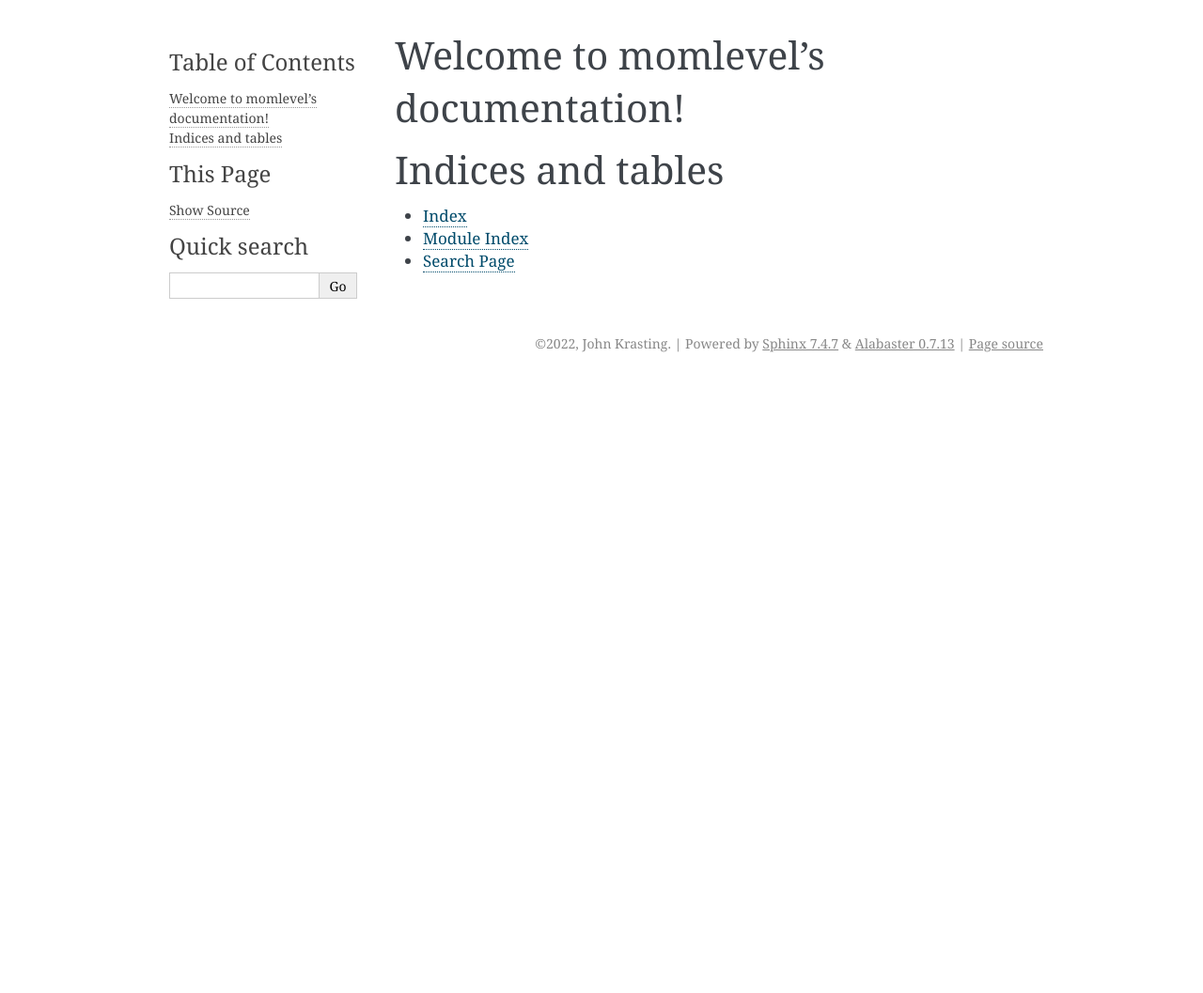
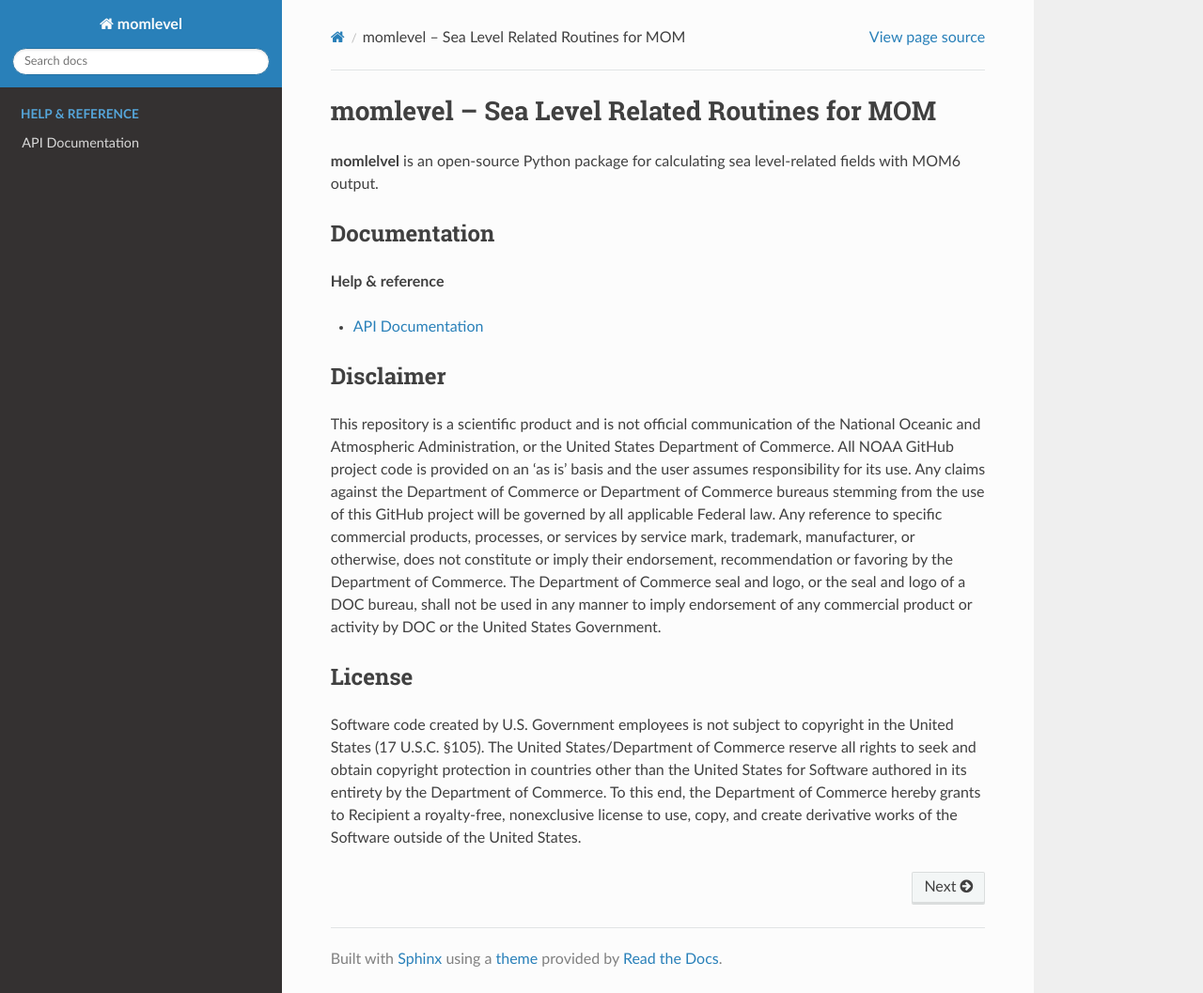
Before and after one commit to jkrasting/momlevel, a Sphinx documentation site: the page built from docs/source/index.rst, in a window 1280 px wide and 1057 px high. Shown: the whole window at 94% size. Built offline with Sphinx 7.4.7 and the Read the Docs theme 2.0.0, drawn with Linux system fonts in a browser that asks for light colours.

Commit message:
Updated sphinx documentation

```diff
--- a/docs/source/conf.py
+++ b/docs/source/conf.py
@@ -27,7 +27,8 @@ author = 'John Krasting'
 # Add any Sphinx extension module names here, as strings. They can be
 # extensions coming with Sphinx (named 'sphinx.ext.*') or your custom
 # ones.
-extensions = [
+extensions = ['sphinx.ext.autodoc','sphinx.ext.napoleon','IPython.sphinxext.ipython_console_highlighting',
+              'IPython.sphinxext.ipython_directive',
 ]
 
 # Add any paths that contain templates here, relative to this directory.
@@ -44,9 +45,19 @@ exclude_patterns = []
 # The theme to use for HTML and HTML Help pages.  See the documentation for
 # a list of builtin themes.
 #
-html_theme = 'alabaster'
+html_theme = 'sphinx_rtd_theme'
 
 # Add any paths that contain custom static files (such as style sheets) here,
 # relative to this directory. They are copied after the builtin static files,
 # so a file named "default.css" will overwrite the builtin "default.css".
 html_static_path = ['_static']
+
+#-- Turn off copyright notice
+html_show_copyright = False
+
+#-- Master document
+master_doc = 'index'
+
+#-- Build api
+from sphinx.ext.apidoc import main
+main(['-f', '-M', '-e', '-T', '../../momlevel', '-o', 'api' ])
--- a/docs/source/index.rst
+++ b/docs/source/index.rst
@@ -1,20 +1,70 @@
-.. momlevel documentation master file, created by
-   sphinx-quickstart on Wed Jan 12 08:35:21 2022.
-   You can adapt this file completely to your liking, but it should at least
-   contain the root `toctree` directive.
 
-Welcome to momlevel's documentation!
-====================================
+momlevel -- Sea Level Related Routines for MOM
+======================================================
+
+**momlelvel** is an open-source Python package for calculating sea
+level-related fields with MOM6 output.
+
+Documentation
+-------------
+
+.. **Getting Started**
+
+.. * :doc:`overview`
+.. * :doc:`install`
+.. * :doc:`virtualenv`
+.. * :doc:`testing`
 
 .. toctree::
-   :maxdepth: 2
-   :caption: Contents:
+..   :maxdepth: 1
+..   :hidden:
+..   :caption: Getting Started
+
+..   overview
+..   install
+..   virtualenv
+..   testing
+
+.. **User Guide**
+
+.. * :doc:`generate_diags`
+.. * :doc:`sqlite_format`
+.. * :doc:`db2nc`
+
+.. toctree::
+..   :maxdepth: 1
+..   :hidden:
+..   :caption: User Guide
+
+..   generate_diags
+..   sqlite_format
+..   vitals_data_frame
+..   db2nc
+..   plotting
+
+**Help & reference**
+
+* :doc:`api`
+
+.. toctree::
+   :maxdepth: 1
+   :hidden:
+   :caption: Help & reference
+
+   api
 
 
+Disclaimer
+----------
+This repository is a scientific product and is not official communication of the National Oceanic and Atmospheric Administration, or the United States Department of Commerce. All NOAA GitHub project code is provided on an ‘as is’ basis and the user assumes responsibility for its use. Any claims against the Department of Commerce or Department of Commerce bureaus stemming from the use of this GitHub project will be governed by all applicable Federal law. Any reference to specific commercial products, processes, or services by service mark, trademark, manufacturer, or otherwise, does not constitute or imply their endorsement, recommendation or favoring by the Department of Commerce. The Department of Commerce seal and logo, or the seal and logo of a DOC bureau, shall not be used in any manner to imply endorsement of any commercial product or activity by DOC or the United States Government.
 
-Indices and tables
-==================
+License
+--------
+Software code created by U.S. Government employees is not subject to copyright in the United States (17 U.S.C. §105). The United States/Department of Commerce reserve all rights to seek and obtain copyright protection in countries other than the United States for Software authored in its entirety by the Department of Commerce. To this end, the Department of Commerce hereby grants to Recipient a royalty-free, nonexclusive license to use, copy, and create derivative works of the Software outside of the United States.
 
-* :ref:`genindex`
-* :ref:`modindex`
-* :ref:`search`
+.. Indices and tables
+.. ==================
+..
+.. * :ref:`genindex`
+.. * :ref:`modindex`
+.. * :ref:`search`
```
Also changed, not shown: docs/source/api.rst (added, +10 -0 lines).
